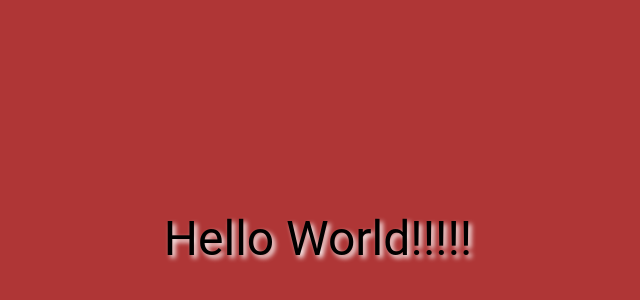
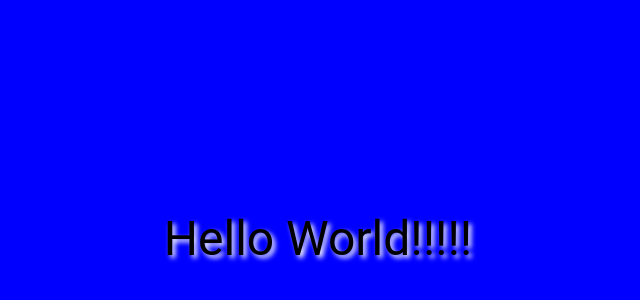
Before and after one commit to sebailey30/demo01, a plain HTML site: page index.html in a window 1280 px wide. Shown: the part 162-462 px from the top of the page, without its empty margins (322-962 px from the left). Drawn offline with Linux system fonts and the light colour scheme.

Commit message:
change bg to blue

```diff
--- a/style.css
+++ b/style.css
@@ -6,7 +6,7 @@ body {
 section {
     display: grid;
     height: 100vh;
-    background: #af3636;
+    background: blue;
 }
 
 h1 {
```
